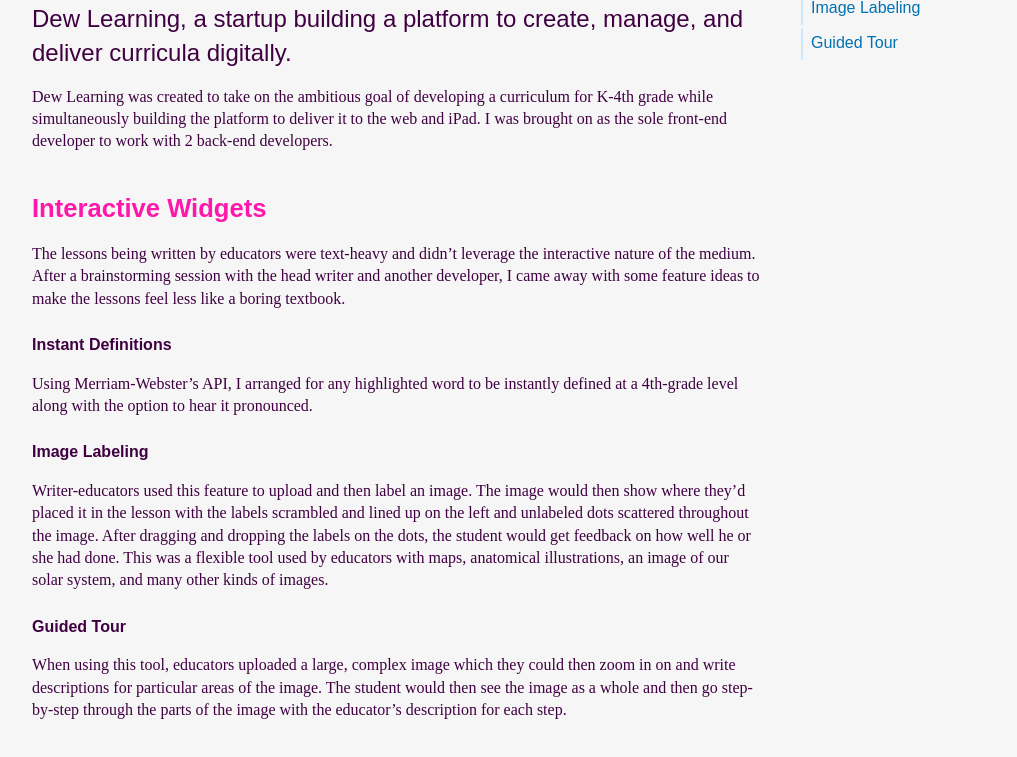
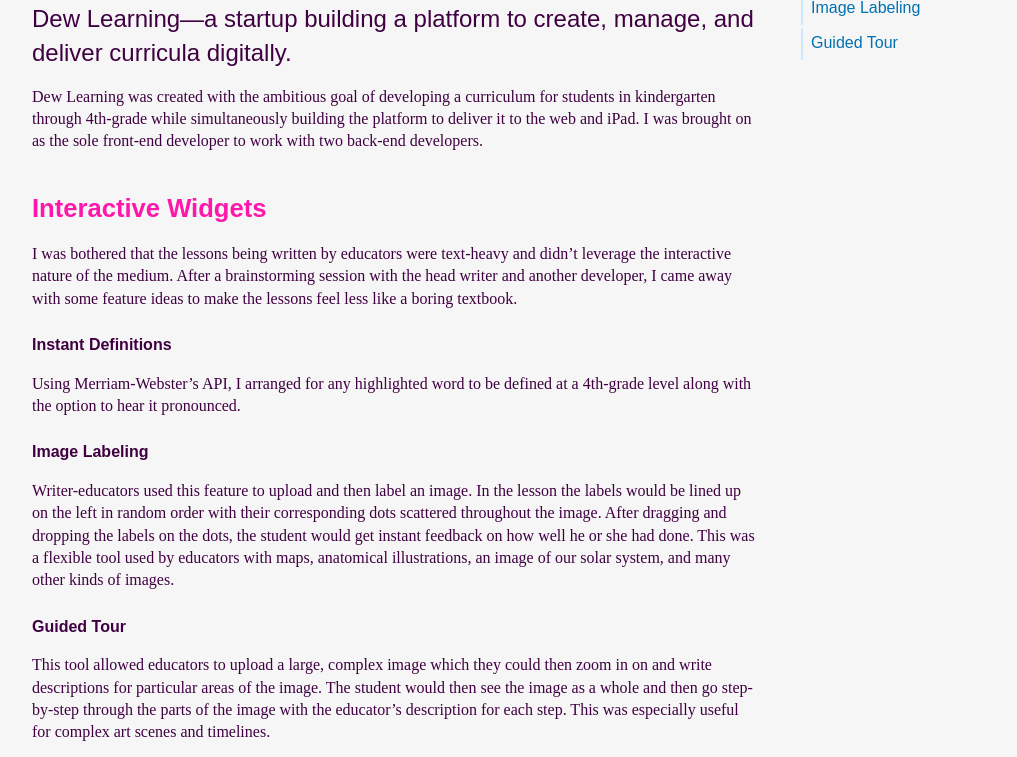
Before and after one commit to tylertrotter/tylertrotter.github.io, a plain HTML site: page ecurriculum-for-kids/index.html in a window 1280 px wide. Shown: the part 386-1143 px from the top of the page, without its empty margins (222-1239 px from the left). Drawn offline with Linux system fonts and the light colour scheme; grey boxes are pictures that could not be loaded; a web font is replaced by a local one.

Commit message:
Improve Dew

```diff
--- a/ecurriculum-for-kids/index.html
+++ b/ecurriculum-for-kids/index.html
@@ -45,25 +45,25 @@
               </nav>
               <div class="content__copy">
                 <h2>eCurriculum for Kids</h2>
-                <div class="content__description">Dew Learning, a startup building a platform to create, manage, and deliver curricula digitally.</div>
+                <div class="content__description">Dew Learning&mdash;a startup building a platform to create, manage, and deliver curricula digitally.</div>
 
-                <p>Dew Learning was created to take on the ambitious goal of developing a curriculum for K-4th grade while simultaneously building the platform to deliver it to the web and iPad. I was brought on as the sole front-end developer to work with 2 back-end developers.</p>
+                <p>Dew Learning was created with the ambitious goal of developing a curriculum for students in kindergarten through 4th-grade while simultaneously building the platform to deliver it to the web and iPad. I was brought on as the sole front-end developer to work with two back-end developers.</p>
 
                 <h3>Interactive Widgets</h3>
 
-                <p>The lessons being written by educators were text-heavy and didn’t leverage the interactive nature of the medium. After a brainstorming session with the head writer and another developer, I came away with some feature ideas to make the lessons feel less like a boring textbook.</p>
+                <p>I was bothered that the lessons being written by educators were text-heavy and didn’t leverage the interactive nature of the medium. After a brainstorming session with the head writer and another developer, I came away with some feature ideas to make the lessons feel less like a boring textbook.</p>
 
                 <h4 id="instant-definitions">Instant Definitions</h4>
 
-                <p>Using Merriam-Webster’s API, I arranged for any highlighted word to be instantly defined at a 4th-grade level along with the option to hear it pronounced.</p>
+                <p>Using Merriam-Webster’s API, I arranged for any highlighted word to be defined at a 4th-grade level along with the option to hear it pronounced.</p>
 
                 <h4 id="image-labeling">Image Labeling</h4>
 
-                <p>Writer-educators used this feature to upload and then label an image. The image would then show where they’d placed it in the lesson with the labels scrambled and lined up on the left and unlabeled dots scattered throughout the image. After dragging and dropping the labels on the dots, the student would get feedback on how well he or she had done. This was a flexible tool used by educators with maps, anatomical illustrations, an image of our solar system, and many other kinds of images.</p>
+                <p>Writer-educators used this feature to upload and then label an image. In the lesson the labels would be lined up on the left in random order with their corresponding dots scattered throughout the image. After dragging and dropping the labels on the dots, the student would get instant feedback on how well he or she had done. This was a flexible tool used by educators with maps, anatomical illustrations, an image of our solar system, and many other kinds of images.</p>
 
                 <h4 id="guided-tour">Guided Tour</h4>
 
-                <p>When using this tool, educators uploaded a large, complex image which they could then zoom in on and write descriptions for particular areas of the image. The student would then see the image as a whole and then go step-by-step through the parts of the image with the educator’s description for each step.</p>
+                <p>This tool allowed educators to upload a large, complex image which they could then zoom in on and write descriptions for particular areas of the image. The student would then see the image as a whole and then go step-by-step through the parts of the image with the educator’s description for each step. This was especially useful for complex art scenes and timelines.</p>
 
                 <div style="padding:62.44% 0 0 0;position:relative;"><iframe src="https://player.vimeo.com/video/90317538?h=fad9e19d08&title=0&byline=0&portrait=0" style="position:absolute;top:0;left:0;width:100%;height:100%;" frameborder="0" allow="autoplay; fullscreen; picture-in-picture" allowfullscreen></iframe></div><script src="https://player.vimeo.com/api/player.js"></script>
               </div>
```
Also changed, not shown: index.html (+2 -2 lines).
